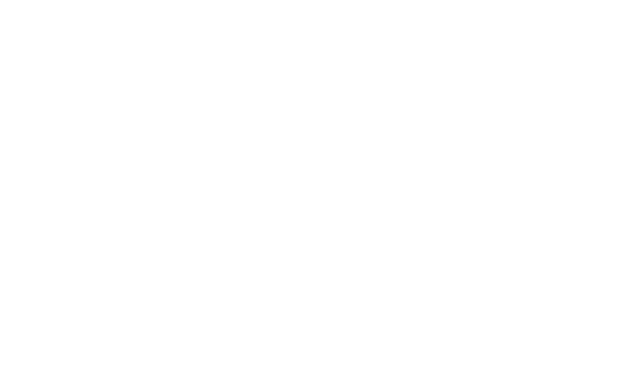
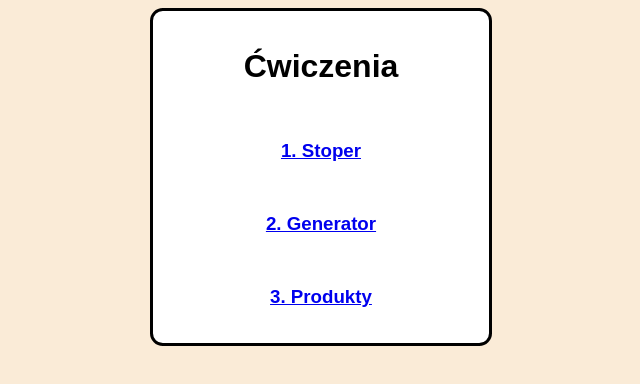
Before and after one commit to Sn3cor/Aplikacje-Webowe, a plain HTML site: page lab_03/cwiczenia/index.html in a window 1280 px wide. Shown: the whole page, without its empty margins (319-959 px from the left). Drawn offline with Linux system fonts and the light colour scheme.

Commit message:
added style

```diff
--- a/lab_03/cwiczenia/index.html
+++ b/lab_03/cwiczenia/index.html
@@ -0,0 +1,28 @@
+<!DOCTYPE html>
+<html lang="en">
+
+<head>
+    <meta charset="UTF-8">
+    <meta name="viewport" content="width=device-width, initial-scale=1.0">
+    <title>Index</title>
+    <link rel="stylesheet" href="./style.css">
+</head>
+
+<body>
+    <div class="wrapper">
+        <div class="column">
+            <h1>Ćwiczenia</h1>
+            <h3>
+                <a href="./cw1.html">1. Stoper</a>
+            </h3>
+            <h3>
+                <a href="./cw2.html">2. Generator</a>
+            </h3>
+            <h3>
+                <a href="./cw3.html">3. Produkty</a>
+            </h3>
+        </div>
+    </div>
+</body>
+
+</html>
--- a/lab_03/cwiczenia/style.css
+++ b/lab_03/cwiczenia/style.css
@@ -3,13 +3,31 @@
 }
 
 .wrapper {
+    height: 100vh;
     display: flex;
     flex-direction: column;
+    align-items: center;
+    justify-content: center;
     gap: 1em;
     width: 60%;
     margin: 0 auto;
+    height: 100%;
 
 }
+
+.column {
+    border: 3px solid black;
+    border-radius: 0.8em;
+    min-height: 300px;
+    display: flex;
+    flex-direction: column;
+    justify-content: space-between;
+    align-items: center;
+    width: 40%;
+    padding: 1em;
+    background-color: white;
+}
+
 
 body {
     background-color: antiquewhite;
```
Also changed, not shown: lab_03/cwiczenia/cw1.html (+11 -0 lines), lab_03/cwiczenia/cw2.html (+23 -0 lines), lab_03/cwiczenia/cw3.html (+10 -0 lines).
